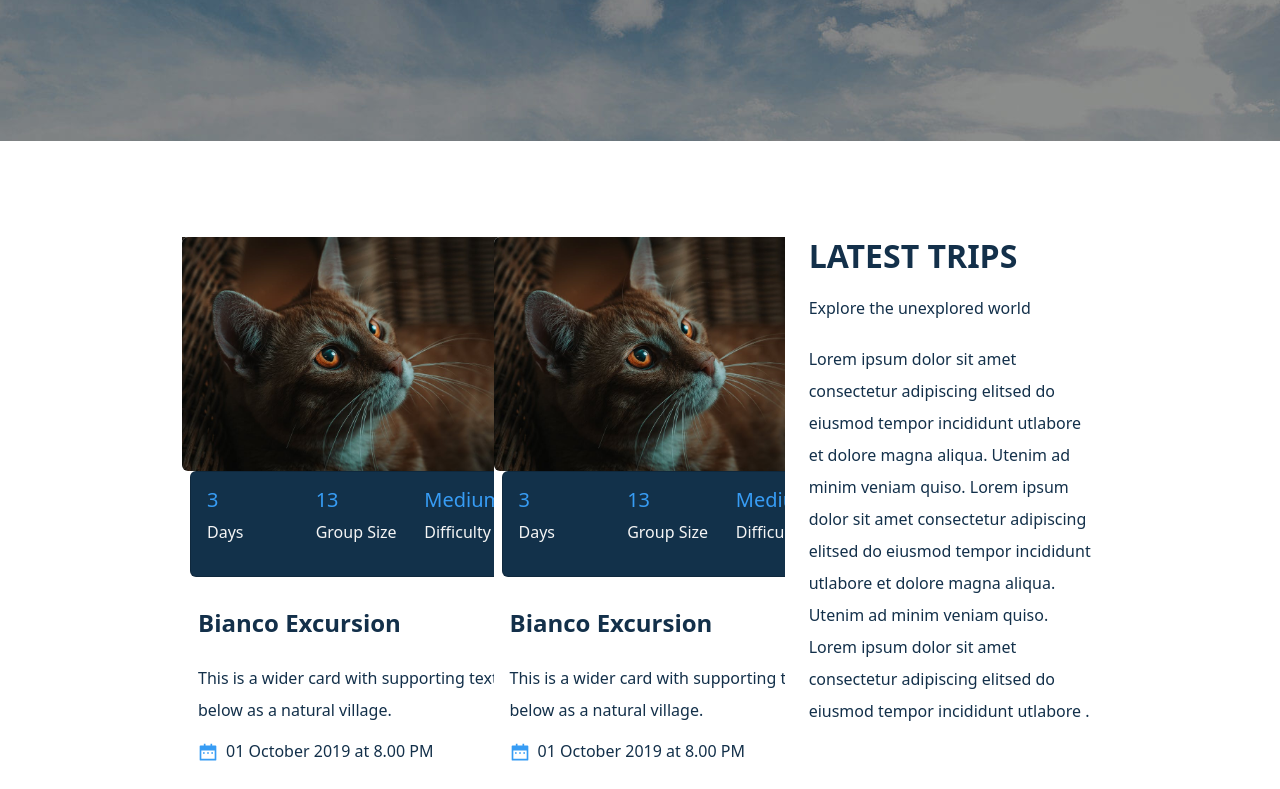
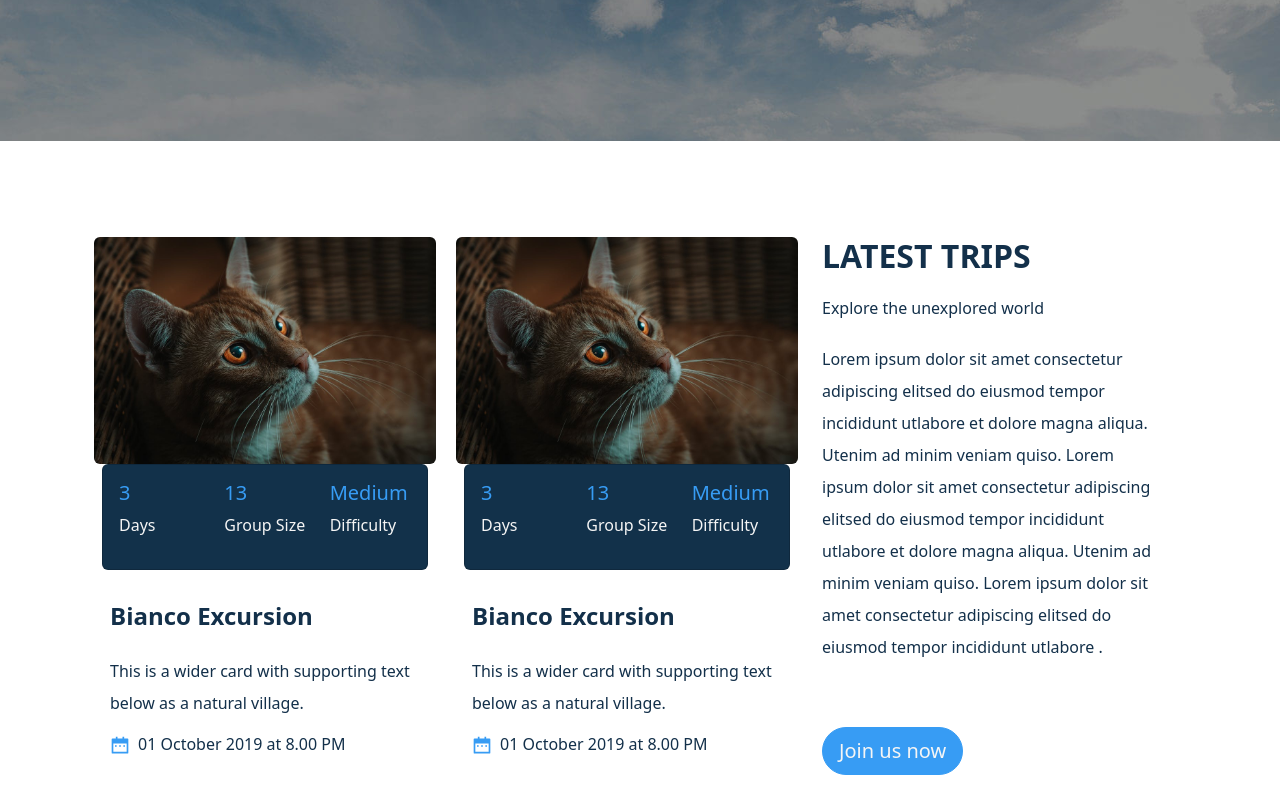
Before and after one commit to lokichaulagain/mern-travel, a Next.js app in the folder frontend/: page / in a window 1280 px wide. Shown: the part 867-1656 px from the top of the page. Built offline with nearby package versions, Linux system fonts and the light colour scheme.

Commit message:
hame responisveness

```diff
--- a/frontend/src/components/Treks/TrekCard.tsx
+++ b/frontend/src/components/Treks/TrekCard.tsx
@@ -9,7 +9,7 @@ const TrekCard = () => {
       whileHover={{ y: 30 }}
       initial={{ opacity: 0 }}
       whileInView={{ opacity: 1 }}
-      className="card-4  mb-5 border-0  shadow rounded"
+      className="card   mb-5 border-0  shadow rounded"
       style={{ width: "22rem" }}
     >
       <Image src={person1} className=" rounded" alt="" />
--- a/frontend/src/components/home/HomeAboutSection.tsx
+++ b/frontend/src/components/home/HomeAboutSection.tsx
@@ -4,14 +4,14 @@ import Accordion from "./Accordion";
 const HomeAboutSection = () => {
   return (
     <div style={{ backgroundColor: "#eff3f6" }}>
-      <div className="container p-5">
-        <div className="p-5 ">
-          <div className="row mx-1 ">
-            <h1 className=" h1 fw-bolder mainColor ">ABOUT US</h1>
-            <h6 className=" h6 mainColor py-4 ">We live for the nature</h6>
+      <div className="container py-5">
+        <div className="row container py-5">
+          <div className="row">
+            <h1 className="h1 fw-bolder mainColor">ABOUT US</h1>
+            <h6 className="h6 mainColor py-4">We live for the nature</h6>
           </div>
-          <div className="row px-3">
-            <div className="col paraColor col-lg-3.5">
+          <div className="row">
+            <div className="col-12 pe-0 paraColor col-xl-4 col-lg-4 mb-5  col-md-12">
               Lorem ipsum dolor, sit amet consectetur adipisicing elit. Vel
               incidunt id tempore molestiae odio porro expedita, fuga provident
               dicta placeat. Lorem ipsum dolor, sit amet consectetur adipisicing
@@ -19,8 +19,8 @@ const HomeAboutSection = () => {
               provident dicta placeat.
             </div>
 
-            <div className="col paraColor  col-lg-3.5">
-              <p className="paraColor">
+            <div className="col-12 pe-0 paraColor col-xl-4 col-lg-4 mb-5 col-md-12 ">
+              <p className="paraColor ">
                 Lorem ipsum dolor, sit amet consectetur adipisicing elit. Vel
                 incidunt id tempore molestiae odio porro expedita, fuga
                 provident dicta placeat.Lorem ipsum dolor, sit amet consectetur
@@ -28,12 +28,12 @@ const HomeAboutSection = () => {
               </p>
 
               <br />
-              <a className="link " href="">
+              <a className="link" href="">
                 Read more
               </a>
             </div>
 
-            <div className="col col-lg-5">
+            <div className="col-12 pe-0 col-xl-4 col-lg-4 col-md-12">
               <Accordion />
             </div>
           </div>
--- a/frontend/src/components/home/HomeNewsLetter.tsx
+++ b/frontend/src/components/home/HomeNewsLetter.tsx
@@ -8,13 +8,15 @@ const HomeNewsLetter = () => {
           <div className="row ">
             <div className="row">
               <h2 className="h2 fw-bolder mainColor">NEWSLETTER</h2>
-              <h6 className="h6 mainColor mt-3 mb-5">
+              <h6 className="h6 mainColor mt-3 mb-5">fmfjf-rmoud903  hsysy3deehe
                 Subscribe now to our newsletter
               </h6>
             </div>
 
             <div className="col col-lg-4">
               <input
+
+              // tThis is eh comment dndhdhlmmm49uuenru  '044 09u4  8yr eineniheeoijeije7 errrrrrrrrrrr
                 type="email"
                 className="form-control"
                 id="exampleFormControlInput1"
--- a/frontend/src/components/home/HomeSection1.tsx
+++ b/frontend/src/components/home/HomeSection1.tsx
@@ -11,12 +11,17 @@ import { RiCalendar2Fill } from "react-icons/ri";
 const HomeSection1 = () => {
   return (
     <div style={{ backgroundColor: "white" }}>
-      <div className="container  p-5">
-        <div className="container p-5">
-          <div className="row px-3 ">
-            <div className="col-8">
+      <div className="container py-5">
+        <div className="row container py-5 ">
+          <div className="col-xl-8 col-lg-8 ">
             <Swiper
               slidesPerView={2}
+              // breakpoints={{
+              //   // when window width is >= 768px
+              //   768: {
+              //     slidesPerView: 1,
+              //   },
+              // }}
               spaceBetween={20}
               slidesPerGroup={1}
               loop={true}
@@ -25,180 +30,27 @@ const HomeSection1 = () => {
                 clickable: true,
               }}
               modules={[Pagination]}
-                className="mySwiper"
+              className="mySwiper swiper-container"
             >
               <SwiperSlide>
-                  <div
-                    className="card mb-5 border-0 rounded"
-                    style={{ width: "22rem" }}
-                  >
+                <div className="card mb-5 border-0 rounded">
                   <Image src={person1} className=" rounded" alt="" />
                   {/* small card */}
                   <div
-                      className="card mx-2"
+                    className="card mx-2 "
                     style={{ backgroundColor: "#12314a" }}
                   >
                     <div className="card-body">
                       <div className="row ">
-                          <div className="col-4">
+                        <div className="col">
                           <h5 className="primaryColor h5">3</h5>
                           <p className="whiteColor">Days</p>
                         </div>
-                          <div className="col-4">
+                        <div className="col">
                           <h5 className="primaryColor h5">13</h5>
                           <p className="whiteColor">Group Size</p>
                         </div>
-                          <div className="col-4">
-                            <h5 className="primaryColor h5">Medium</h5>
-                            <p className="whiteColor">Difficulty</p>
-                          </div>
-                        </div>
-                      </div>
-                    </div>
-                    {/* --------- */}
-                    <div className="card-body">
-                      <h4 className="mainColor pt-3  h4 fw-bold">
-                        Bianco Excursion
-                      </h4>
-                      <p className="mainColor pt-3 lh-lg  card-text">
-                        This is a wider card with supporting text below as a
-                        natural village.
-                      </p>
                         <div className="col">
-                        <h6 className="mainColor h6 ">
-                          <RiCalendar2Fill
-                            style={{ fontSize: "20px" }}
-                            className="primaryColor me-2"
-                          />
-                          01 October 2019 at 8.00 PM
-                        </h6>
-                      </div>
-                    </div>
-                  </div>
-                </SwiperSlide>
-
-                <SwiperSlide>
-                  <div
-                    className="card mb-5 border-0 rounded"
-                    style={{ width: "22rem" }}
-                  >
-                    <Image src={person1} className=" rounded" alt="" />
-                    {/* small card */}
-                    <div
-                      className="card mx-2"
-                      style={{ backgroundColor: "#12314a" }}
-                    >
-                      <div className="card-body">
-                        <div className="row ">
-                          <div className="col-4">
-                            <h5 className="primaryColor h5">3</h5>
-                            <p className="whiteColor">Days</p>
-                          </div>
-                          <div className="col-4">
-                            <h5 className="primaryColor h5">13</h5>
-                            <p className="whiteColor">Group Size</p>
-                          </div>
-                          <div className="col-4">
-                            <h5 className="primaryColor h5">Medium</h5>
-                            <p className="whiteColor">Difficulty</p>
-                          </div>
-                        </div>
-                      </div>
-                    </div>
-                    {/* --------- */}
-                    <div className="card-body">
-                      <h4 className="mainColor pt-3  h4 fw-bold">
-                        Bianco Excursion
-                      </h4>
-                      <p className="mainColor pt-3 lh-lg  card-text">
-                        This is a wider card with supporting text below as a
-                        natural village.
-                      </p>
-                      <div className="col">
-                        <h6 className="mainColor h6 ">
-                          <RiCalendar2Fill
-                            style={{ fontSize: "20px" }}
-                            className="primaryColor me-2"
-                          />
-                          01 October 2019 at 8.00 PM
-                        </h6>
-                      </div>
-                    </div>
-                  </div>
-                </SwiperSlide>
-
-                <SwiperSlide>
-                  <div
-                    className="card mb-5 border-0 rounded"
-                    style={{ width: "22rem" }}
-                  >
-                    <Image src={person1} className=" rounded" alt="" />
-                    {/* small card */}
-                    <div
-                      className="card mx-2"
-                      style={{ backgroundColor: "#12314a" }}
-                    >
-                      <div className="card-body">
-                        <div className="row ">
-                          <div className="col-4">
-                            <h5 className="primaryColor h5">3</h5>
-                            <p className="whiteColor">Days</p>
-                          </div>
-                          <div className="col-4">
-                            <h5 className="primaryColor h5">13</h5>
-                            <p className="whiteColor">Group Size</p>
-                          </div>
-                          <div className="col-4">
-                            <h5 className="primaryColor h5">Medium</h5>
-                            <p className="whiteColor">Difficulty</p>
-                          </div>
-                        </div>
-                      </div>
-                    </div>
-                    {/* --------- */}
-                    <div className="card-body">
-                      <h4 className="mainColor pt-3  h4 fw-bold">
-                        Bianco Excursion
-                      </h4>
-                      <p className="mainColor pt-3 lh-lg  card-text">
-                        This is a wider card with supporting text below as a
-                        natural village.
-                      </p>
-                      <div className="col">
-                        <h6 className="mainColor h6 ">
-                          <RiCalendar2Fill
-                            style={{ fontSize: "20px" }}
-                            className="primaryColor me-2"
-                          />
-                          01 October 2019 at 8.00 PM
-                        </h6>
-                      </div>
-                    </div>
-                  </div>
-                </SwiperSlide>
-
-                <SwiperSlide>
-                  <div
-                    className="card mb-5 border-0 rounded"
-                    style={{ width: "22rem" }}
-                  >
-                    <Image src={person1} className=" rounded" alt="" />
-                    {/* small card */}
-                    <div
-                      className="card mx-2"
-                      style={{ backgroundColor: "#12314a" }}
-                    >
-                      <div className="card-body">
-                        <div className="row ">
-                          <div className="col-4">
-                            <h5 className="primaryColor h5">3</h5>
-                            <p className="whiteColor">Days</p>
-                          </div>
-                          <div className="col-4">
-                            <h5 className="primaryColor h5">13</h5>
-                            <p className="whiteColor">Group Size</p>
-                          </div>
-                          <div className="col-4">
                           <h5 className="primaryColor h5">Medium</h5>
                           <p className="whiteColor">Difficulty</p>
                         </div>
@@ -230,19 +82,17 @@ const HomeSection1 = () => {
           </div>
 
           {/* Right side */}
-            <div className="col-4">
+          <div className="col-xl-4 col-lg-4">
             <h2 className="mainColor h2 fw-bolder ">LATEST TRIPS</h2>
-              <h6 className="mainColor h6 py-3 ">
-                Explore the unexplored world
-              </h6>
+            <h6 className="mainColor h6 py-3 ">Explore the unexplored world</h6>
             <p className="mainColor lh-lg">
               Lorem ipsum dolor sit amet consectetur adipiscing elitsed do
-                eiusmod tempor incididunt utlabore et dolore magna aliqua.
-                Utenim ad minim veniam quiso. Lorem ipsum dolor sit amet
-                consectetur adipiscing elitsed do eiusmod tempor incididunt
-                utlabore et dolore magna aliqua. Utenim ad minim veniam quiso.
-                Lorem ipsum dolor sit amet consectetur adipiscing elitsed do
-                eiusmod tempor incididunt utlabore .
+              eiusmod tempor incididunt utlabore et dolore magna aliqua. Utenim
+              ad minim veniam quiso. Lorem ipsum dolor sit amet consectetur
+              adipiscing elitsed do eiusmod tempor incididunt utlabore et dolore
+              magna aliqua. Utenim ad minim veniam quiso. Lorem ipsum dolor sit
+              amet consectetur adipiscing elitsed do eiusmod tempor incididunt
+              utlabore .
             </p>
 
             <button
@@ -255,7 +105,6 @@ const HomeSection1 = () => {
         </div>
       </div>
     </div>
-    </div>
   );
 };
 
--- a/frontend/src/components/shelter/ShelterLocation.tsx
+++ b/frontend/src/components/shelter/ShelterLocation.tsx
@@ -1,6 +1,6 @@
 import Image from "next/image";
 import React from "react";
-import img1 from "../../public/images/1.jpeg";
+import img1 from "../../../public/images/1.jpeg";
 
 const ShelterLocation = () => {
   return (
--- a/frontend/src/pages/shelter.tsx
+++ b/frontend/src/pages/shelter.tsx
@@ -11,7 +11,7 @@ export default function Shelter() {
   return (
     <div>
       <Navbar />
-      <div className={`${styles.shelter}`}>
+      <div className={`${styles.shelter}`} style={{overflow:"hidden"}}>
         <HeroComponent />
       </div>
       <ShelterSection1 />
```
Also changed, not shown: frontend/src/components/Events/EventCard.tsx (+16 -8 lines), frontend/src/components/Team/TeamServiceSection.tsx (+4 -6 lines), frontend/src/styles/scss/Home.module.scss (line endings or trailing spaces). Lines whose indentation alone changed are shown as unchanged.
